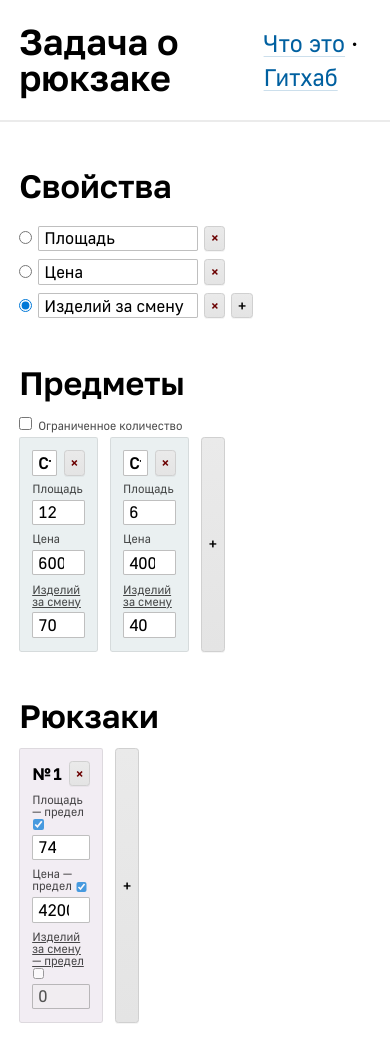
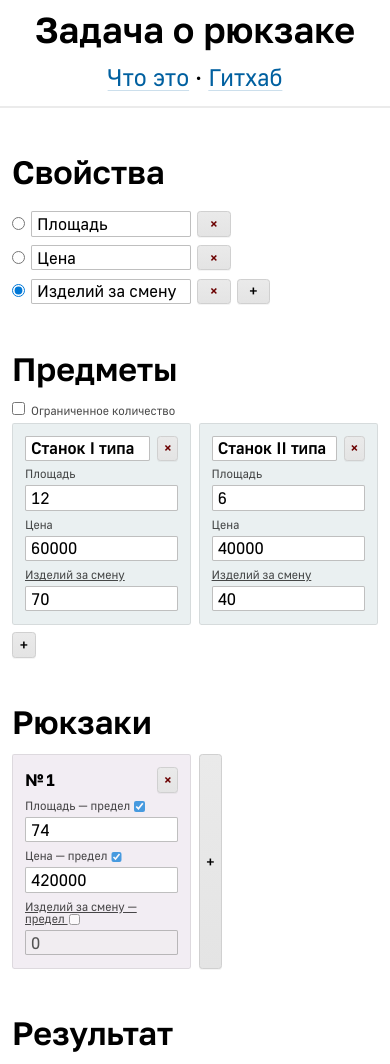
Before and after one commit to intredford/knapsack-problem, a website with bundled scripts: page public/index.html in a window 390 px wide. Shown: the top 1064 px of the page. Built offline with nearby package versions, Linux system fonts and the light colour scheme.

Commit message:
Мобильная версия

```diff
--- a/public/css/index.css
+++ b/public/css/index.css
@@ -134,3 +134,55 @@ menu {
 	color: var(--color-accent);
 	opacity: 1;
 }
+
+@media screen and (max-width: 800px) {
+	.items {
+		grid-template-columns: repeat(3, 1fr);
+	}
+	.backpacks {
+		grid-template-columns: repeat(3, 1fr);
+	}
+	.results {
+		grid-template-columns: repeat(2, 1fr);
+	}
+}
+
+@media screen and (max-width: 600px) {
+	menu {
+		flex-direction: column;
+		gap: 0.5em;
+		padding-top: 0.5em;
+		padding-bottom: 0.5em;
+	}
+	.items {
+		grid-template-columns: repeat(2, 1fr);
+		gap: 0.3em;
+	}
+	.backpacks {
+		grid-template-columns: repeat(2, 1fr);
+		gap: 0.3em;
+	}
+	.results {
+		grid-template-columns: repeat(1, 1fr);
+		gap: 0.3em;
+	}
+	.property button {
+		width: 2em;
+	}
+}
+
+@media screen and (max-width: 380px) {
+	menu h1 {
+		font-size: 1.4em;
+		text-align: center;
+	}
+	.items {
+		grid-template-columns: repeat(1, 1fr);
+	}
+	.backpacks {
+		grid-template-columns: repeat(1, 1fr);
+	}
+	.item-add {
+		width: 100%;
+	}
+}
--- a/public/css/main.css
+++ b/public/css/main.css
@@ -179,8 +179,8 @@ section {
 
 @media screen and (max-width: 650px) {
 	.container {
-		padding-left: 0.8em;
-		padding-right: 0.8em;
+		padding-left: 0.5em;
+		padding-right: 0.5em;
 	}
 }
 
```
